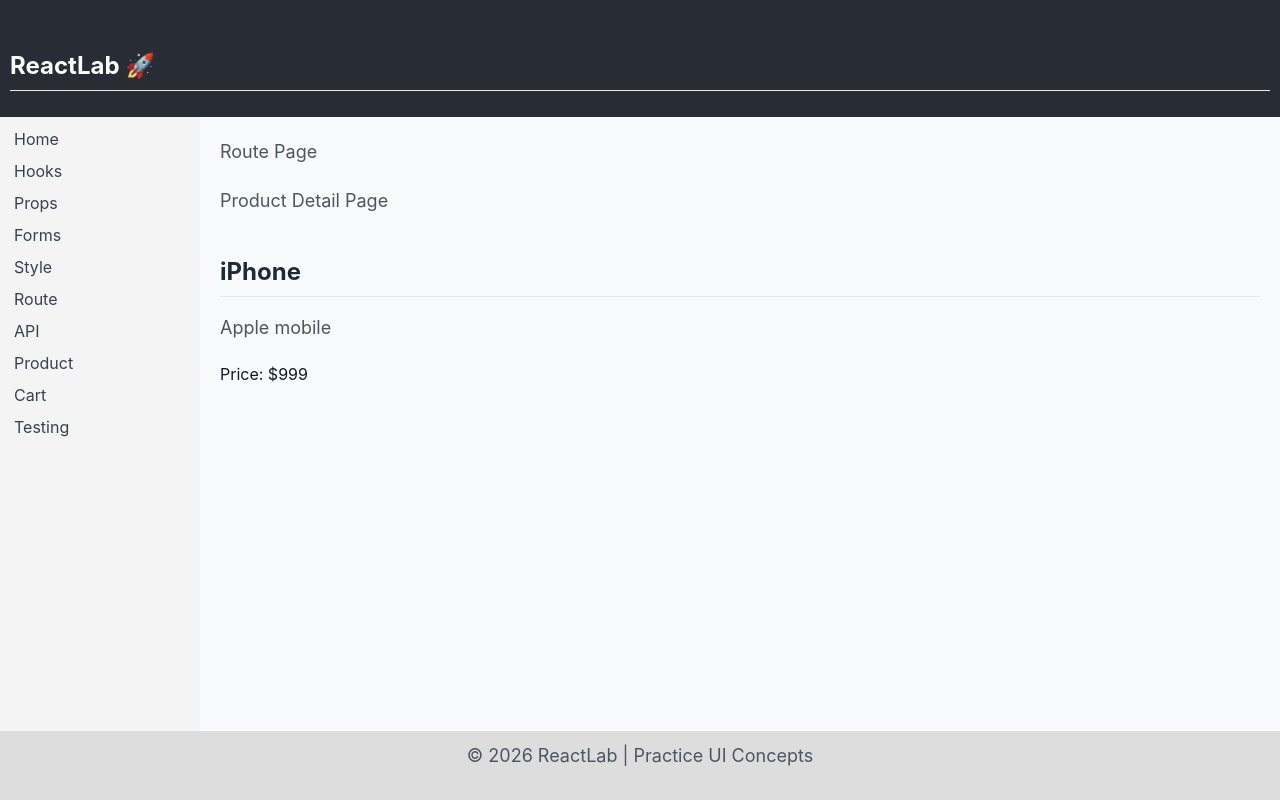
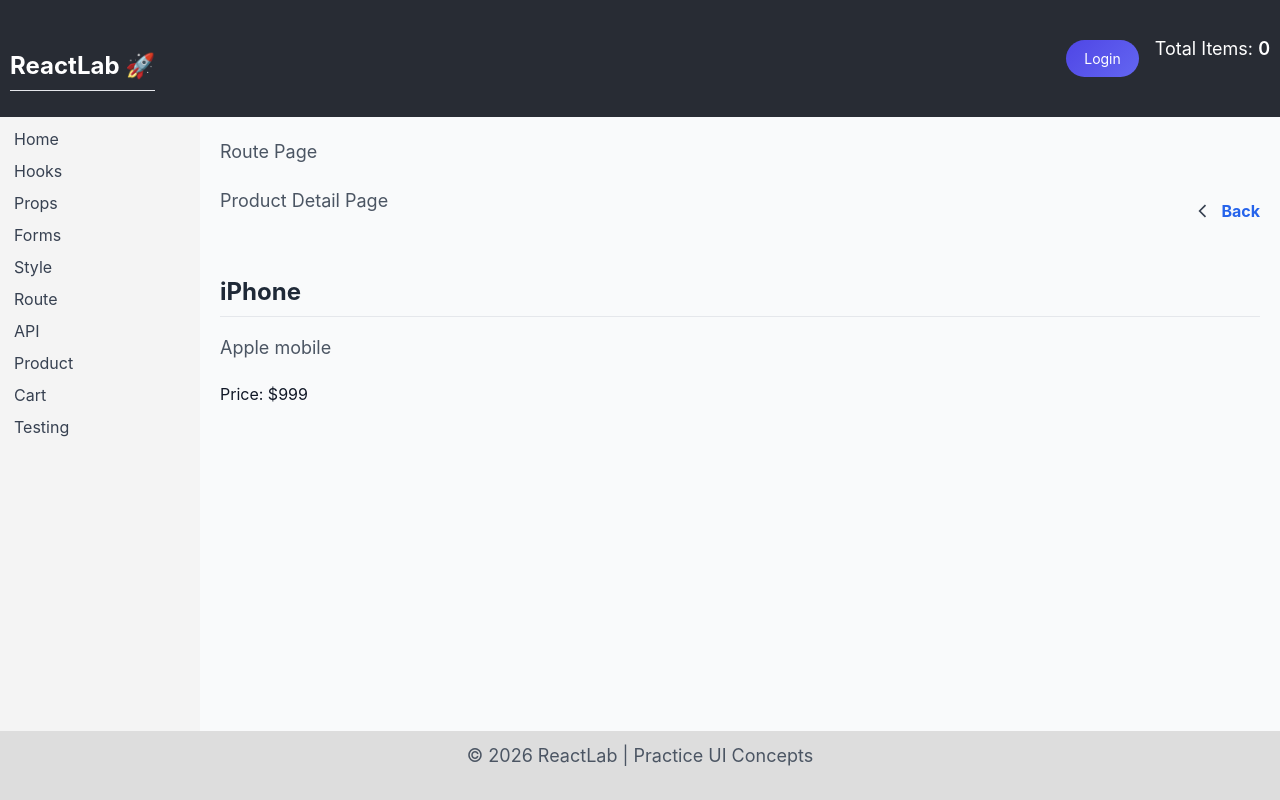
Before and after one commit to bml-8884233955/workbook, a React (Create React App) app: page /routePage/product/1 in a window 1280 px wide. Built offline with nearby package versions, Linux system fonts and the light colour scheme; the HTML template or start-up script is replaced by a standard one.

Commit message:
Cart button, login button integration in header

```diff
--- a/src/layouts/Header.jsx
+++ b/src/layouts/Header.jsx
@@ -1,9 +1,36 @@
+import { useDispatch, useSelector } from "react-redux";
+import { login, logout } from "../features/user/userSlice";
+import styles from "./Header.module.css";
+
 function Header() {
+
+    const dispatch = useDispatch();
+    const user = useSelector(state => state.user);
+
+    const cartItems = useSelector(state => state.cart.items);
+    console.log(cartItems);
     return (
-        <div style={{ background: "#282c34", color: "white", padding: "10px" }}>
-            <h2 className="text-white">ReactLab 🚀</h2>
+        <div className={styles.container} style={{ background: "#282c34", color: "white", padding: "10px" }}>
+            <div className={styles.logo} >
+                <h2 className="text-white">ReactLab 🚀</h2>
+            </div>
+            <div className=" flex items-center gap-4">
+                <div >
+                    {
+                        user.isLoggedIn ? (<><p className="text-xl text-white">Welocome, <span className="font-semibold">{user.name}</span></p>
+                            <button className={styles.loginBtn} onClick={() => dispatch(logout())}>Logout</button> </>)
+                            : (<button className={styles.loginBtn} onClick={() => dispatch(login("Bimal"))}>Login</button>)
+                    }
+                </div>
+                <div>
+                    <p className="text-white"> Total Items: <span className="font-semibold">{cartItems.length}</span></p>
+                </div>
+            </div>
+
+
         </div>
     );
+
 }
 
 export default Header;
--- a/src/layouts/Header.module.css
+++ b/src/layouts/Header.module.css
@@ -0,0 +1,35 @@
+/* Container */
+.container {
+  width: 100%;
+  margin: auto;
+  padding: 15px 20px;
+
+  display: flex;
+  align-items: center;
+  justify-content: space-between;
+}
+
+/* Logo */
+.logo {
+  font-size: 22px;
+  font-weight: 600;
+  color: #333;
+  cursor: pointer;
+}
+
+/* Button */
+.loginBtn {
+  padding: 8px 18px;
+  border: none;
+  border-radius: 20px;
+  background: linear-gradient(135deg, #4f46e5, #6366f1);
+  color: #fff;
+  font-size: 14px;
+  cursor: pointer;
+  transition: 0.3s;
+}
+
+.login-btn:hover {
+  transform: translateY(-2px);
+  box-shadow: 0 4px 10px rgba(79, 70, 229, 0.3);
+}
--- a/src/pages/Home/Home.jsx
+++ b/src/pages/Home/Home.jsx
@@ -1,7 +1,6 @@
 import { useNavigate } from "react-router-dom";
 import Card from "../../components/Card";
-import { useDispatch, useSelector } from "react-redux";
-import { login, logout } from "../../features/user/userSlice";
+
 
 function Home() {
     const navigate = useNavigate();
@@ -9,17 +8,10 @@
         navigate(path);
     }
 
-    const dispatch = useDispatch();
-
-    const user = useSelector(state => state.user);
 
     return (
         <>
             <h1>Welcome to ReactLab 🚀</h1>
-            {user.isLoggedIn ? (<><p>Welocome, {user.name}</p>
-                <button onClick={() => dispatch(logout())}>Logout</button> </>)
-                : (<button onClick={() => dispatch(login("Bimal"))}>Login</button>)}
-
 
 
             <p>A place to practice and explore React concepts</p>
--- a/src/pages/Routing/ProductDetail.jsx
+++ b/src/pages/Routing/ProductDetail.jsx
@@ -1,8 +1,17 @@
 import { useParams } from "react-router-dom";
+import { useNavigate } from "react-router-dom";
 
 
 const ProductDetail = () => {
     const { id } = useParams();
+    const navigate = useNavigate();
+    const handleBack = () => {
+        if (window.history.length > 1) {
+            navigate(-1);
+        } else {
+            navigate("/");
+        }
+    };
 
     const products = [
         { id: 1, name: "iPhone", desc: "Apple mobile", price: "$999" },
@@ -15,7 +24,21 @@
 
     return (
         <>
-            <p>Product Detail Page</p>
+            <div className=" flex justify-between items-center">
+                <p>Product Detail Page</p>
+                <button onClick={handleBack} className="flex items-center gap-2 text-gray-700 font-bold hover:text-black transition">
+                    <svg xmlns="http://www.w3.org/2000/svg"
+                        fill="none"
+                        viewBox="0 0 24 24"
+                        strokeWidth={2}
+                        stroke="currentColor"
+                        className="w-5 h-5">
+                        <path d="M15 19l-7-7 7-7" />
+                    </svg>
+                    <span className="text-blue-600">Back</span>
+                </button>
+            </div>
+
             <div>
                 <h2>{product.name}</h2>
                 <p>{product.desc}</p>
```
